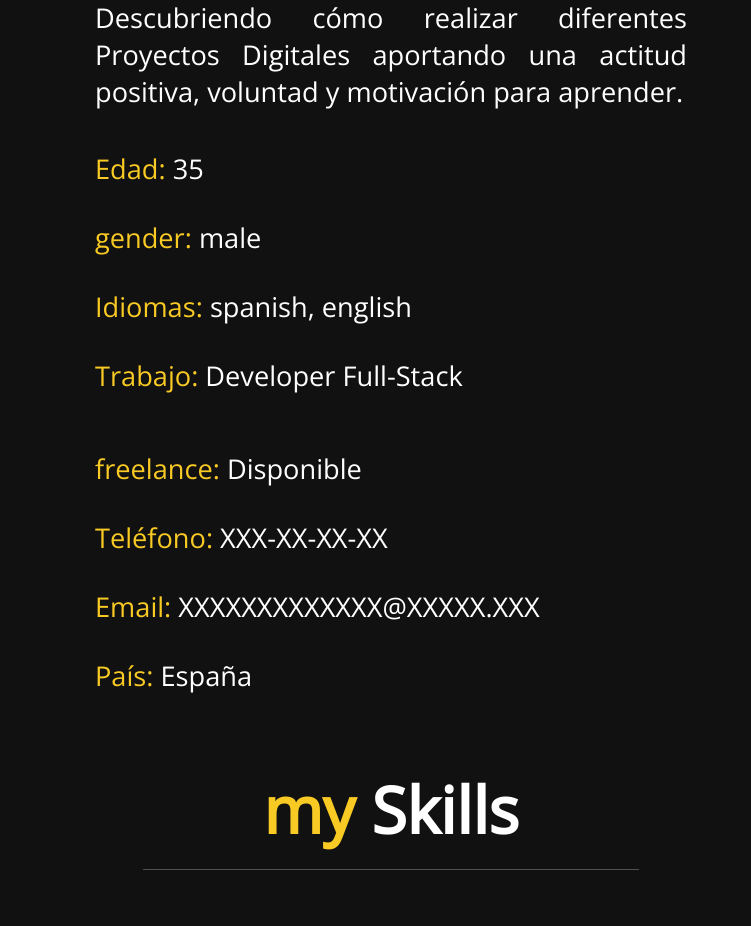
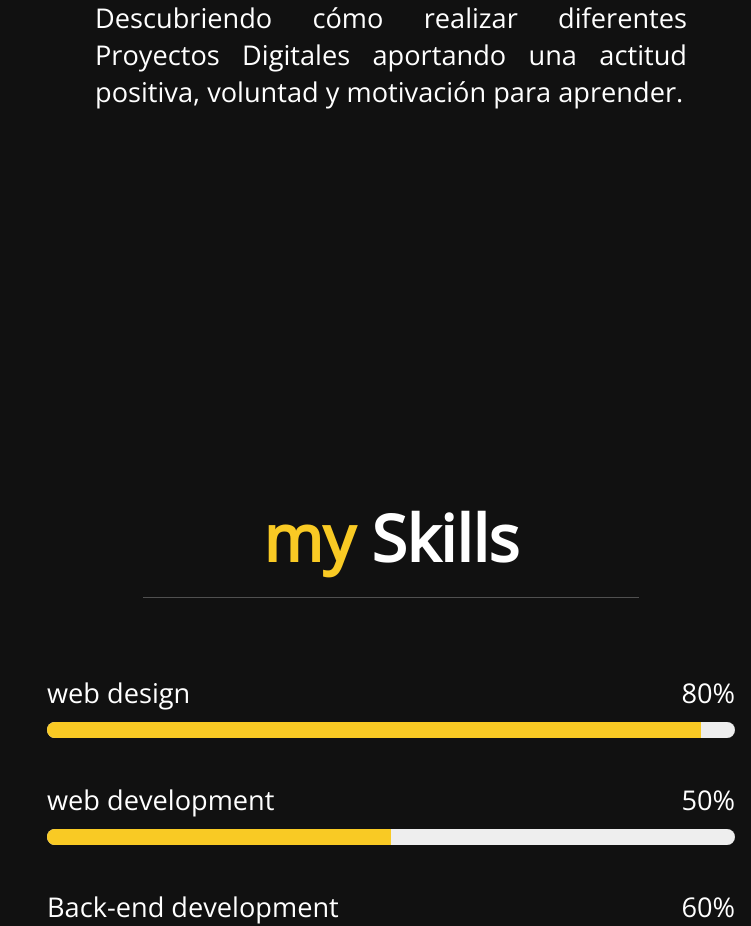
Before and after one commit to Espadaadelino/Portfolio, a plain HTML site: page index.html in a window 1280 px wide. Shown: the part 1525-2451 px from the top of the page, without its empty margins (529-1280 px from the left). Drawn offline with nearby package versions, Linux system fonts and the light colour scheme.

Commit message:
modificated

```diff
--- a/index.html
+++ b/index.html
@@ -53,20 +53,8 @@
         <h1 class="heading"><span>Sobre</span> mí </h1>
         <div class="content">
             <p>Graduado en Relaciones Laborales y Máster en Gestión y Dirección de Recursos Humanos. Mis conocimientos y experiencia se han orientado a las áreas de Administración y Recursos Humanos en la empresa. Descubriendo cómo realizar diferentes Proyectos Digitales aportando una actitud positiva, voluntad y motivación para aprender.</p>
-            <div class="box-container">
-                <div class="box">
-                    <p><span>Edad:</span> 35</p>
-                    <p><span>gender:</span> male</p>
-                    <p><span>Idiomas:</span> spanish, english</p>
-                    <p><span>Trabajo:</span> Developer Full-Stack</p>
-                </div>
-                <div class="box">
-                    <p><span>freelance:</span> Disponible</p>
-                    <p><span>Teléfono:</span> XXX-XX-XX-XX</p>
-                    <p><span>Email:</span> XXXXXXXXXXXXX@XXXXX.XXX</p>
-                    <p><span>País:</span> España</p>
-                </div>
-            </div>
+
+
         </div>
 
     </section>
--- a/style.css
+++ b/style.css
@@ -189,6 +189,8 @@ header .follow a:hover{
     padding: 1rem 0;
 }
 
+/* ------About------*/
+
 .about .content p{
     color:#fff;
     text-align: justify;
@@ -196,21 +198,11 @@ header .follow a:hover{
     padding: 1rem 3rem;
 }
 
-.about .content .box-container{
-    display: flex;
-    flex-wrap: wrap;
-    gap: 1.5rem;
-    padding: 0.5rem 0;
 
-}
 
-.about .content .box-container .box{
-    flex:1 1 20rem;
-}
 
-.about .content .box-container .box span{
-    color: var(--yellow);
-}
+
+/*------My Skills----*/
 
 .Myskill .row{
     display: flex;
```
